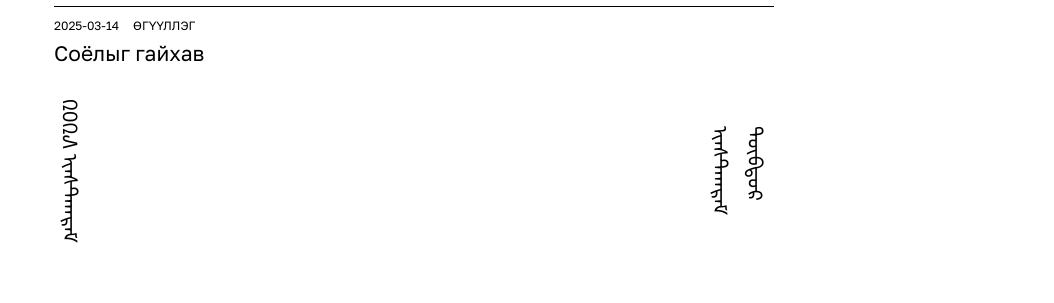
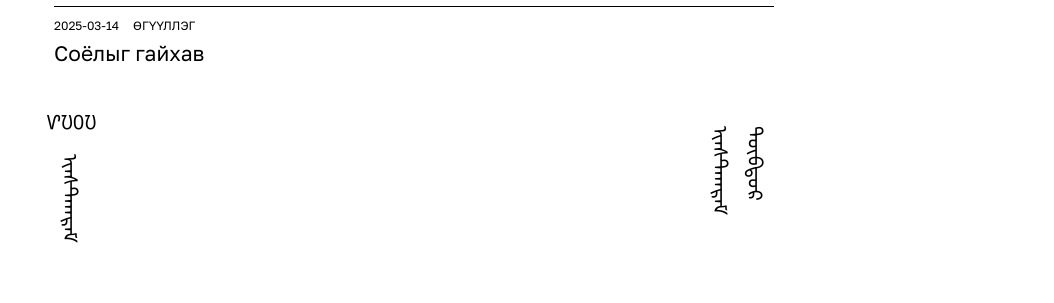
Before and after one commit to aaaarrrrvvvv/aaaarrrrvvvv.github.io, a Jekyll site: the page built from index.html, in a window 1280 px wide. Shown: the part 283-586 px from the top of the page, without its empty margins (226-1280 px from the left). Built offline with Jekyll 4.4.1, drawn with Linux system fonts in a browser that asks for light colours; some web fonts are replaced.

Commit message:
Update footer.html

```diff
--- a/_includes/footer.html
+++ b/_includes/footer.html
@@ -1,5 +1,5 @@
 <footer class="footer">
-    <span class="ner">᠒᠐᠒᠕ ᠢᠨ᠋ᠰᠲ᠋ᠠᠭᠷᠠᠮ</span>
+    <span class="ner"><span class="digits">᠒᠐᠒᠕</span> ᠢᠨ᠋ᠰᠲ᠋ᠠᠭᠷᠠᠮ</span>
     <div class="social-links ner">
 <a href="https://www.wikipedia.org" target="_blank" rel="noopener noreferrer">ᠢᠨ᠋ᠰᠲ᠋ᠠᠭᠷᠠᠮ</a><br>
           <a href="https://www.wikipedia.org" target="_blank" rel="noopener noreferrer">ᠲᠦᠪᠲᠦᠷ</a>
```
